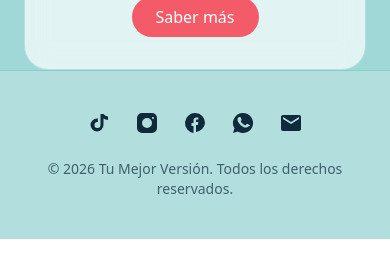
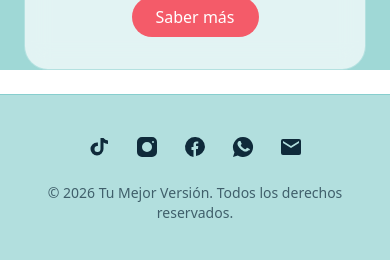
Before and after one commit to javierrojas62/tumejorversion2, a React (Vite) app: page /#/ in a window 390 px wide. Shown: the part 1896-2156 px from the top of the page. Before the commit the page ends 2135 px from the top, so only its background shows below. Built offline with nearby package versions, Linux system fonts and the light colour scheme.

Commit message:
UI: responsive expandables, reduce footer gap, remove UnoaUno page and route

```diff
--- a/src/App.jsx
+++ b/src/App.jsx
@@ -2,7 +2,6 @@ import { useEffect } from "react"
 import { HashRouter, Routes, Route, useLocation } from "react-router-dom"
 import Header from "./components/Header"
 import Home from "./pages/Home"
-import Page1 from "./pages/UnoaUno"
 import Page2 from "./pages/DesarrolloPersonal"
 import Page3 from "./pages/Editorial"
 import Footer from "./components/Footer"
@@ -26,7 +25,6 @@ export default function App() {
         <main >
           <Routes>
             <Route path="/" element={<Home />} />
-            <Route path="/page1" element={<Page1 />} />
             <Route path="/page2" element={<Page2 />} />
             <Route path="/page3" element={<Page3 />} />
           </Routes>
--- a/src/components/ExpandableCards.jsx
+++ b/src/components/ExpandableCards.jsx
@@ -139,7 +139,7 @@ export default function ExpandableCards() {
             {/* Texto desplegable */}
             <div
               className={`overflow-hidden transition-all duration-500 ease-in-out
-                ${isOpen ? "max-h-[1700px] mb-6" : "max-h-0"}`}
+                ${isOpen ? "max-h-[800px] md:max-h-[1700px] mb-6" : "max-h-0"}`}
             >
               <p className="text-[#0f2a3a]/80 leading-relaxed text-justify whitespace-pre-wrap">
                 {item.content}
--- a/src/components/Footer.jsx
+++ b/src/components/Footer.jsx
@@ -2,7 +2,7 @@ export default function Footer() {
   const year = new Date().getFullYear()
 
   return (
-    <footer className="bg-[#9fd8d6]/80 backdrop-blur-md border-t border-[#49b6b6]/40">
+    <footer className="mt-6 bg-[#9fd8d6]/80 backdrop-blur-md border-t border-[#49b6b6]/40">
       <div className="max-w-6xl mx-auto px-6 py-10 flex flex-col items-center gap-6">
 
         {/* Redes */}
```
